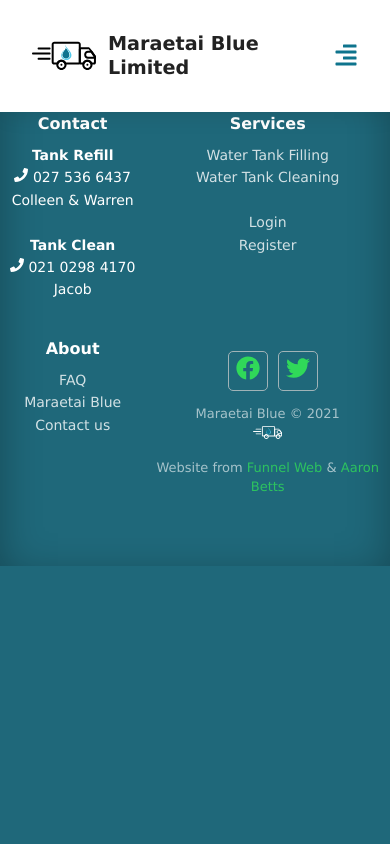
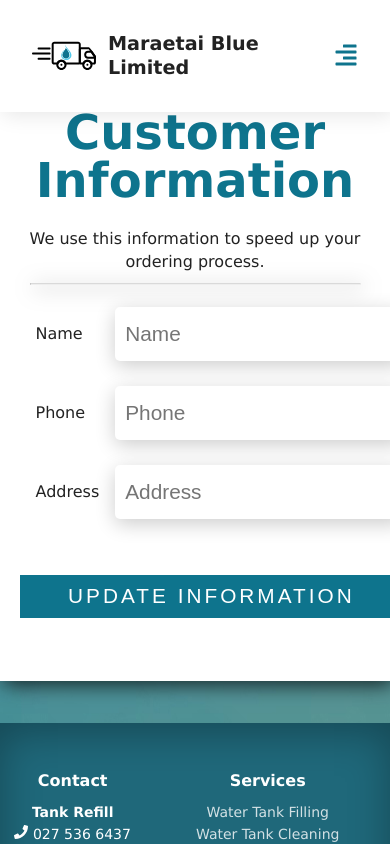
Before and after one commit to AaronRBetts/maraetai-blue, a React (Create React App) app in the folder client/: page /profile in a window 390 px wide. Shown: the top 844 px of the page. Built offline with nearby package versions, Linux system fonts and the light colour scheme; no server answers.

Commit message:
layout changes on small screen sizes

```diff
--- a/client/src/App.js
+++ b/client/src/App.js
@@ -7,6 +7,7 @@
 import About from './Pages/About'
 import Contact from './Pages/Contact'
 import Services from './Pages/Services'
+import Profile from './Pages/Profile'
 import Navbar from './Components/Navbar'
 import Footer from './Components/Footer'
 import Confirmation from './Components/Confirmation'
@@ -20,6 +21,7 @@
             <Routes>
                 <Route path="/" exact element={<Home />}/>
                 <Route path="/bookings" element={<Bookings />}/>
+                <Route path="/profile" element={<Profile />}/>
                 <Route path="/services" element={<Services />}/>
                 <Route path="/about" element={<About />}/>
                 <Route path="/contact" element={<Contact />}/>
--- a/client/src/Components/Info.js
+++ b/client/src/Components/Info.js
@@ -6,24 +6,16 @@
   const [err, setErr] = useState({})
   const [disable, setDisabled] = useState(true)
 
-  const firstRender = useRef(true)
-
   useEffect(() => {
-
-    if (firstRender.current) {
-      firstRender.current = false
-      return
-    }
-
     setDisabled(formValidation())
 
-  }, [props.userPhone, props.userAddress])
+  }, [props.userPhone, props.userAddress, props.userNotes])
 
   const formValidation = () => {
     let regPhone = /^(\+{0,})(\d{0,})([(]{1}\d{1,3}[)]{0,}){0,}(\s?\d+|\+\d{2,3}\s{1}\d+|\d+){1}[\s|-]?\d+([\s|-]?\d+){1,2}(\s){0,}$/gm;
     let regAddress = /^[a-zA-Z0-9\s,.'-]{3,}$/;
-    let newErrors = {}
-    let err = false
+    let newErrors = {};
+    let err = false;
 
     if (!regPhone.test(props.userPhone)) {
       newErrors.phone = <><hr/><p>Enter a valid phone number</p></>
--- a/client/src/Components/Navbar.js
+++ b/client/src/Components/Navbar.js
@@ -36,6 +36,18 @@
                         <li>
                             <Link to="/">Home</Link>
                         </li>
+                        {localStorage.getItem('token') &&
+                        <>
+                            <div className="vr"></div>
+                            <li>
+                                <Link to="/bookings">My bookings</Link>
+                            </li>
+                            <li>
+                                <Link to="/profile">Profile</Link>
+                            </li>
+                            <div className="vr"></div>
+                        </>
+                        }
                         <li>
                             <Link to="/services">Services</Link>
                         </li>
@@ -47,15 +59,13 @@
                         </li>
                         {localStorage.getItem('token') ?
                         <>
-                            <div className="vr"></div>
-                            <li>
-                                <Link to="/bookings">My bookings</Link>
-                            </li><div className="vr"></div>
                             <li>
                                 <Link to="/home" onClick={logout}>Logout</Link>
                             </li>
-                        </> :
-                        <><div className="vr"></div>
+                        </>
+                        :
+                        <>
+                            <div className="vr"></div>
                             <li>
                                 <Link to="/Login">Login</Link>
                             </li>
--- a/client/src/Pages/Bookings.js
+++ b/client/src/Pages/Bookings.js
@@ -4,6 +4,7 @@
 import logo from '../images/MB_Logo_alt.svg'
 
 function Bookings() {
+    const today = new Date().getTime();
     const [appointments, setAppointments] = useState([])
     var options = { weekday: 'long', year: 'numeric', month: 'long', day: 'numeric' };
 
@@ -21,15 +22,14 @@
       .then(data => setAppointments(data))
       }, [])
 
-
     return (
       <div>
         <div className="bookingsCard">
           <div className="bookingsWrapper">
             <h1>Upcoming Appointments</h1>
             <div className="appointmentsWrapper">
-                {appointments.length >= 1 ? appointments.map((appointment, i) => (
-                <>
+              {appointments.filter(a => a.date >= today) ? appointments.filter(a => a.date.getTime >= today).map((appointment, i) => (
+              <div key={i}>
                 <div className="headerBanner">
                   <h2>{appointment.service}<br /></h2>
                   <img alt="maraetai blue logo" src={logo}/>
@@ -45,10 +45,35 @@
                 <a className="btn-primary" href="/#services">Re-order</a>
                 </div>
               <br />
-                  </>
+              </div>
               )
               ) :
                 <h3>You have no upcoming appointments.</h3>
+              }
+            </div>
+            <h1>Past Appointments</h1>
+            <div className="appointmentsWrapper">
+            {appointments.filter(a => a.date.getTime <= today) ? appointments.filter(a => a.date.getTime <= today).map((appointment, i) => (
+              <div key={i}>
+                <div className="headerBanner">
+                  <h2>{appointment.service}<br /></h2>
+                  <img alt="maraetai blue logo" src={logo}/>
+                  <h5>{new Date(appointment.date).toLocaleDateString('en-GB', options)}</h5>
+                </div>
+                <div className="appointmentWrapper">
+                  <div className="confirmationSection" style={{textAlign: 'Left'}}>
+                    <p><b>Name:</b></p><p>{appointment.userName}</p>
+                    <p><b>Phone:</b></p><p>{appointment.userPhone}</p>
+                    <p><b>Address:</b></p><p>{appointment.userAddress}</p>
+                    {appointment.userNotes ? <><p><b>Notes:</b></p><p>{appointment.userNotes}</p></> : <></> }
+                  </div>
+                <a className="btn-primary" href="/#services">Re-order</a>
+                </div>
+              <br />
+              </div>
+              )
+              ) :
+                <h3>You have no past appointments.</h3>
               }
             </div>
           </div>
--- a/client/src/Pages/Home.js
+++ b/client/src/Pages/Home.js
@@ -30,7 +30,7 @@
         })
        .then(data => data.json())
        .then(data => data.error ? console.log('error logging in') : login(data))
-      }, [])
+    }, [])
 
     function login(user) {
       setUser(user)
--- /dev/null
+++ b/client/src/Pages/Profile.js
@@ -0,0 +1,83 @@
+import React, {  useEffect, useState } from 'react'
+import './styles.css'
+import '../App.css'
+import logo from '../images/MB_Logo.svg'
+
+const Profile = () => {
+    const [user, setUser] = useState('')
+    const [userPhone, setUserPhone] = useState('')
+    const [userName, setUserName] = useState('')
+    const [userAddress, setUserAddress] = useState('')
+
+    useEffect(() => {
+      fetch(`${process.env.REACT_APP_APIURL}/api/home`, {
+          method: 'POST',
+          headers: {
+            'Content-Type': 'application/json'
+          },
+          body: JSON.stringify({
+            token: localStorage.getItem('token')
+          })
+        })
+       .then(data => data.json())
+       .then(data => data.error ? console.log('error logging in') : login(data))
+    }, [])
+
+    function login(user) {
+      setUser(user)
+      setUserName(user.name)
+      setUserPhone(user.phone)
+      setUserAddress(user.address)
+    }
+
+    async function updateUser(event) {
+      event.preventDefault()
+      const response = await fetch(`${process.env.REACT_APP_APIURL}/api/update`, {
+        method: 'PUT',
+        headers: {
+          'Content-Type': 'application/json'
+        },
+        body: JSON.stringify({
+          name: userName,
+          email: user.email,
+          phone: userPhone,
+          address: userAddress,
+        })
+      })
+
+      const data = await response.json();
+      console.log('updated')
+
+      data.success ? window.location = data.redirect : console.log(data.error)
+    }
+
+    return (
+      <div className="card">
+        <div className="authBox">
+            <h1>Customer Information</h1>
+            <p>We use this information to speed up your ordering process.</p>
+            <hr />
+            <form className="infoBox" onSubmit={updateUser}>
+              <ul className="profileForm">
+                <li>
+                  <label for="username">Name</label>
+                  <input id="username" value={userName} onChange={(e) => setUserName(e.target.value)} type="text" placeholder='Name' />
+                </li>
+                <li>
+                  <label for="userphone">Phone</label>
+                  <input id="userphone" value={userPhone} onChange={(e) => setUserPhone(e.target.value)} type="text" placeholder='Phone' />
+                </li>
+                <li>
+                  <label for="useraddress">Address</label>
+                  <input id="useraddress" value={userAddress} onChange={(e) => setUserAddress(e.target.value)} type="text" placeholder="Address" />
+                </li>
+              </ul>
+                <br />
+              <button className="btn-primary" type="submit">Update Information</button>
+            </form>
+          </div>
+      </div>
+    )
+}
+
+export default Profile
--- a/client/src/Pages/styles.css
+++ b/client/src/Pages/styles.css
@@ -222,12 +222,26 @@
     display: flow-root;
     max-width: 1000px;
     box-shadow: 3px 3px 20px rgba(0, 0, 0, 0.8);
-    padding: 5vh 10vw;
+    padding: 4vh 4vw;
     background-color: rgba(255,255,255,1);
     text-align: left;
     margin: 0 auto 2em;
 }
 
+.profileForm {
+    list-style: none;
+}
+
+.profileForm li {
+    display: grid;
+    grid-template-columns: 1fr 3fr;
+    text-align: left;
+}
+
+.profileForm label {
+    margin: auto 0;
+    padding: 1em;
+}
 
 .vr {
     width: 0px;
--- a/client/src/images/animations.css
+++ b/client/src/images/animations.css
@@ -61,6 +61,7 @@
 @media screen and (max-width: 768px) {
 
     .truckBanner {
+        display: none;
         bottom: 0;
         top: unset;
     }
```
Also changed, not shown: 1 other file (tests, documents, lock files or other folders). Lines whose indentation alone changed are shown as unchanged.
